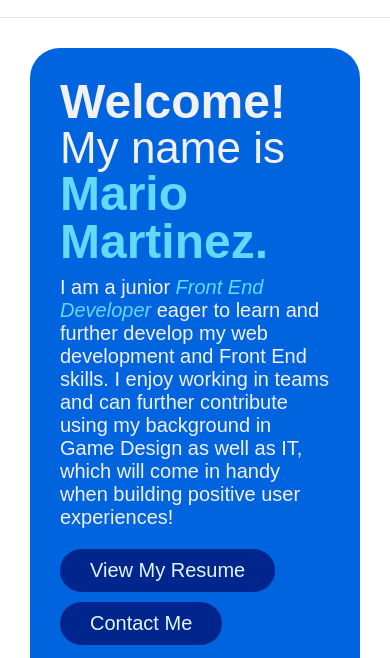
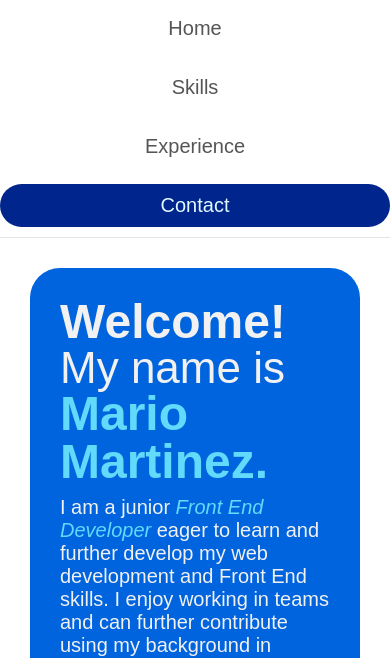
Before and after one commit to mariomartz0/my-portfolio, a plain HTML site: page index.html in a window 390 px wide. Both pictures are taken after a click on the link 348 px from the left and 54 px from the top of the page. Shown: the part 97-755 px from the top of the page. Drawn offline with Linux system fonts and the light colour scheme; a web font is replaced by a local one.

Commit message:
fix mobile nav-menu toggle anchor tag

```diff
--- a/style.css
+++ b/style.css
@@ -416,7 +416,7 @@ h3 {
         width: 100%;
     }
 
-    header .nav-bar ul a.active {
+    header .nav-bar ul.active {
         display: flex;
     }
 
```
